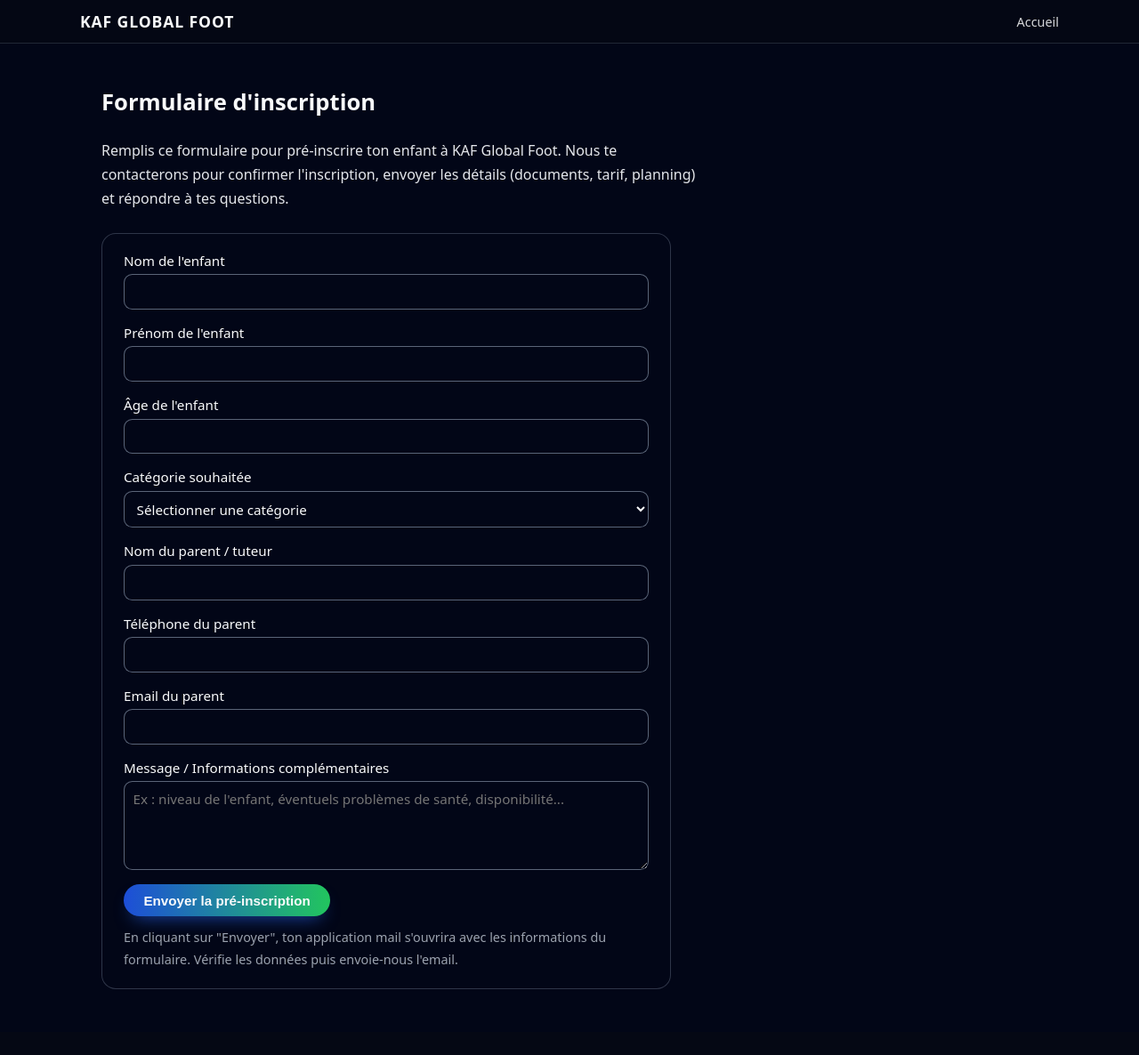
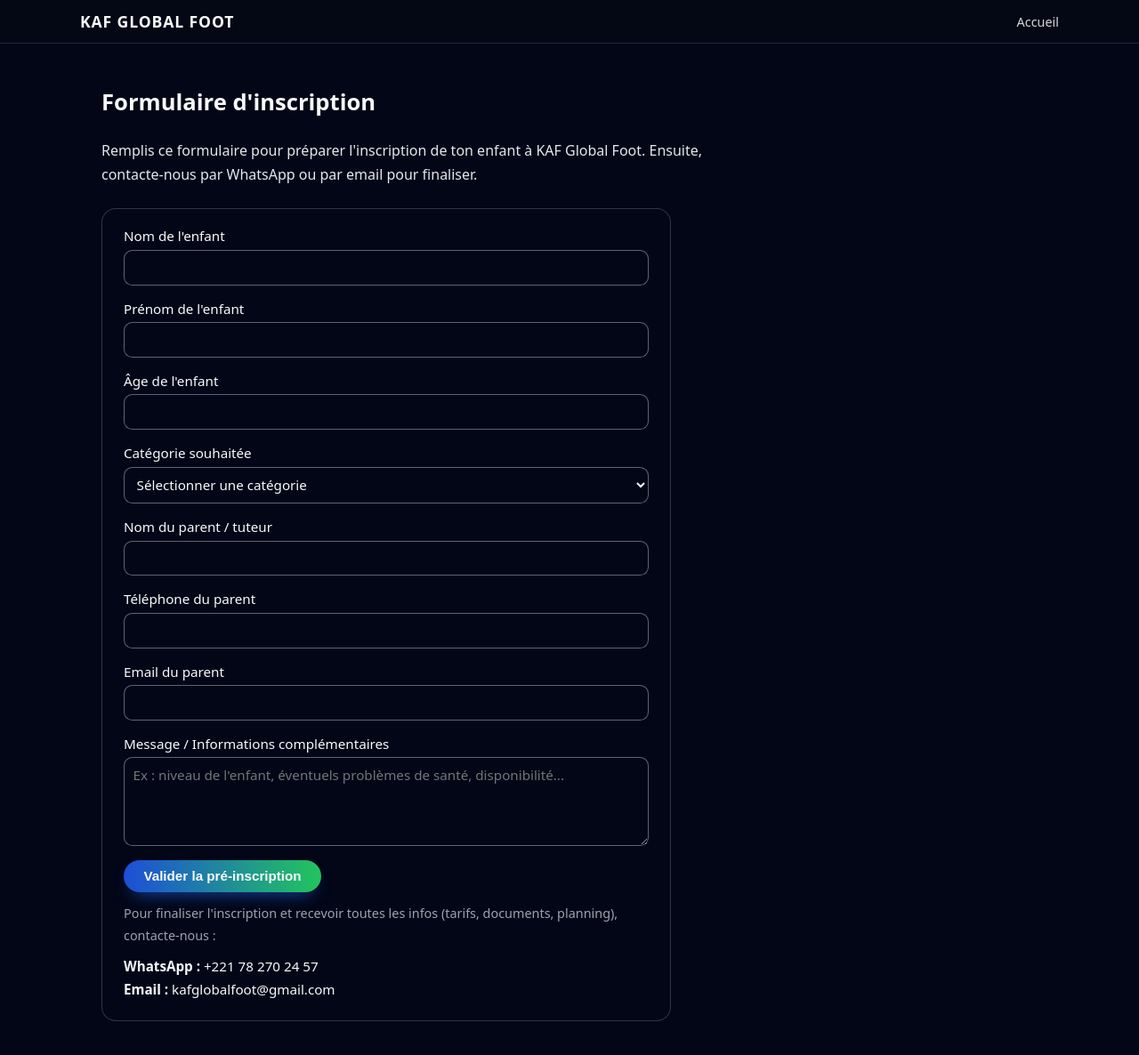
Before and after one commit to meliusmum-sketch/KAF-GLOBAL-FOOT, a Next.js app: page /inscription in a window 1280 px wide. Shown: the top 1186 px of the page at 89% size. Before the commit the page ends 1160 px from the top, so only its background shows below. Built offline with nearby package versions, Linux system fonts and the light colour scheme.

Commit message:
Update inscription.js

```diff
--- a/pages/inscription.js
+++ b/pages/inscription.js
@@ -1,8 +1,14 @@
-// pages/inscription.js
 import Head from "next/head";
 import Link from "next/link";
 
 export default function Inscription() {
+  const handleSubmit = (e) => {
+    e.preventDefault();
+    alert(
+      "Merci pour la pré-inscription !\n\nPour finaliser, contacte-nous par WhatsApp ou par email."
+    );
+  };
+
   return (
     <>
       <Head>
@@ -27,18 +33,15 @@ export default function Inscription() {
           <div className="container">
             <h1 className="section-title">Formulaire d&apos;inscription</h1>
             <p className="section-text">
-              Remplis ce formulaire pour pré-inscrire ton enfant à KAF Global
-              Foot. Nous te contacterons pour confirmer l&apos;inscription,
-              envoyer les détails (documents, tarif, planning) et répondre à tes
-              questions.
+              Remplis ce formulaire pour préparer l&apos;inscription de ton
+              enfant à KAF Global Foot. Ensuite, contacte-nous par WhatsApp ou
+              par email pour finaliser.
             </p>
 
             <form
               className="card"
               style={{ marginTop: "1.5rem", maxWidth: "640px" }}
-              action="mailto:kafglobalfoot@gmail.com"
-              method="post"
-              encType="text/plain"
+              onSubmit={handleSubmit}
             >
               <div className="form-group">
                 <label>Nom de l&apos;enfant</label>
@@ -91,14 +94,31 @@ export default function Inscription() {
               </div>
 
               <button type="submit" className="btn">
-                Envoyer la pré-inscription
+                Valider la pré-inscription
               </button>
 
               <p className="section-text small" style={{ marginTop: "0.75rem" }}>
-                En cliquant sur &quot;Envoyer&quot;, ton application mail
-                s&apos;ouvrira avec les informations du formulaire. Vérifie les
-                données puis envoie-nous l&apos;email.
+                Pour finaliser l&apos;inscription et recevoir toutes les infos
+                (tarifs, documents, planning), contacte-nous :
               </p>
+              <ul className="list">
+                <li>
+                  <strong>WhatsApp :</strong>{" "}
+                  <a
+                    href="https://wa.me/221782702457"
+                    target="_blank"
+                    rel="noreferrer"
+                  >
+                    +221 78 270 24 57
+                  </a>
+                </li>
+                <li>
+                  <strong>Email :</strong>{" "}
+                  <a href="mailto:kafglobalfoot@gmail.com">
+                    kafglobalfoot@gmail.com
+                  </a>
+                </li>
+              </ul>
             </form>
           </div>
         </main>
```
